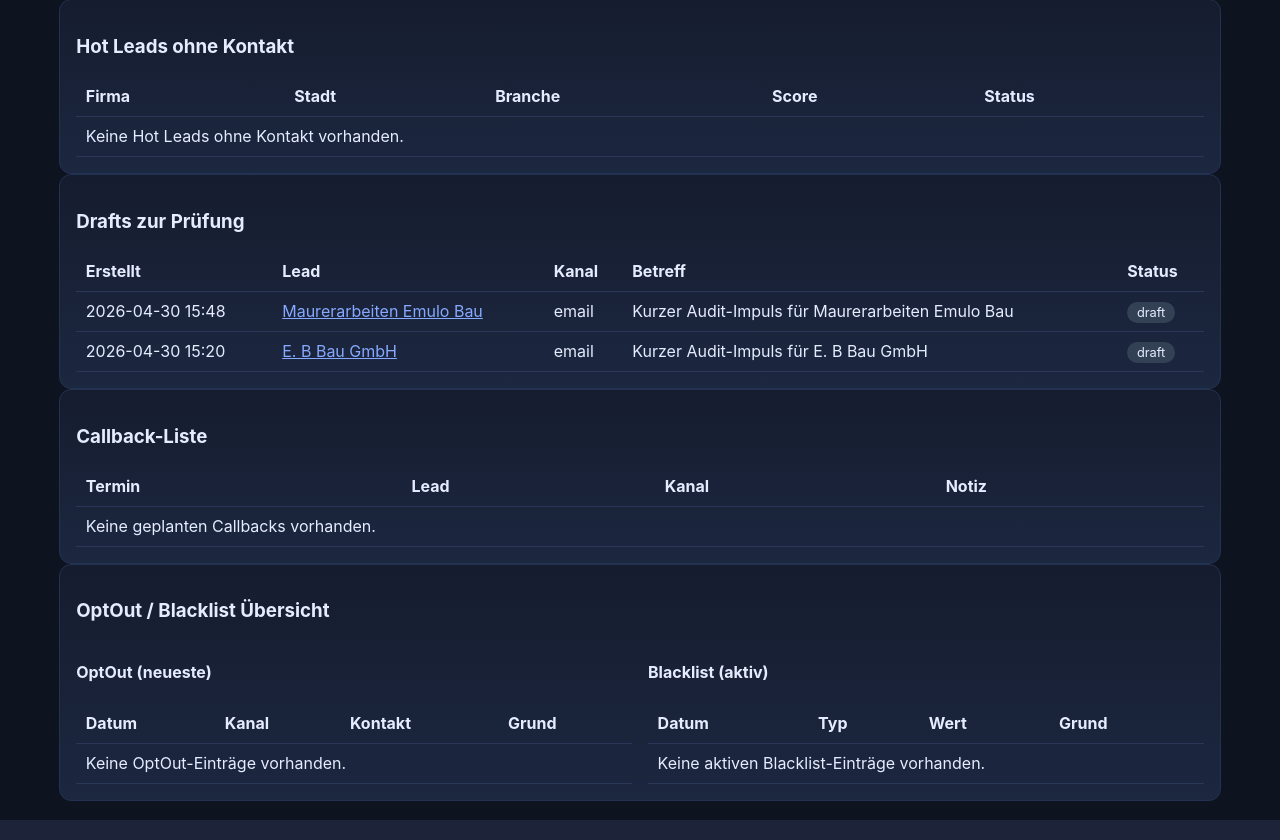
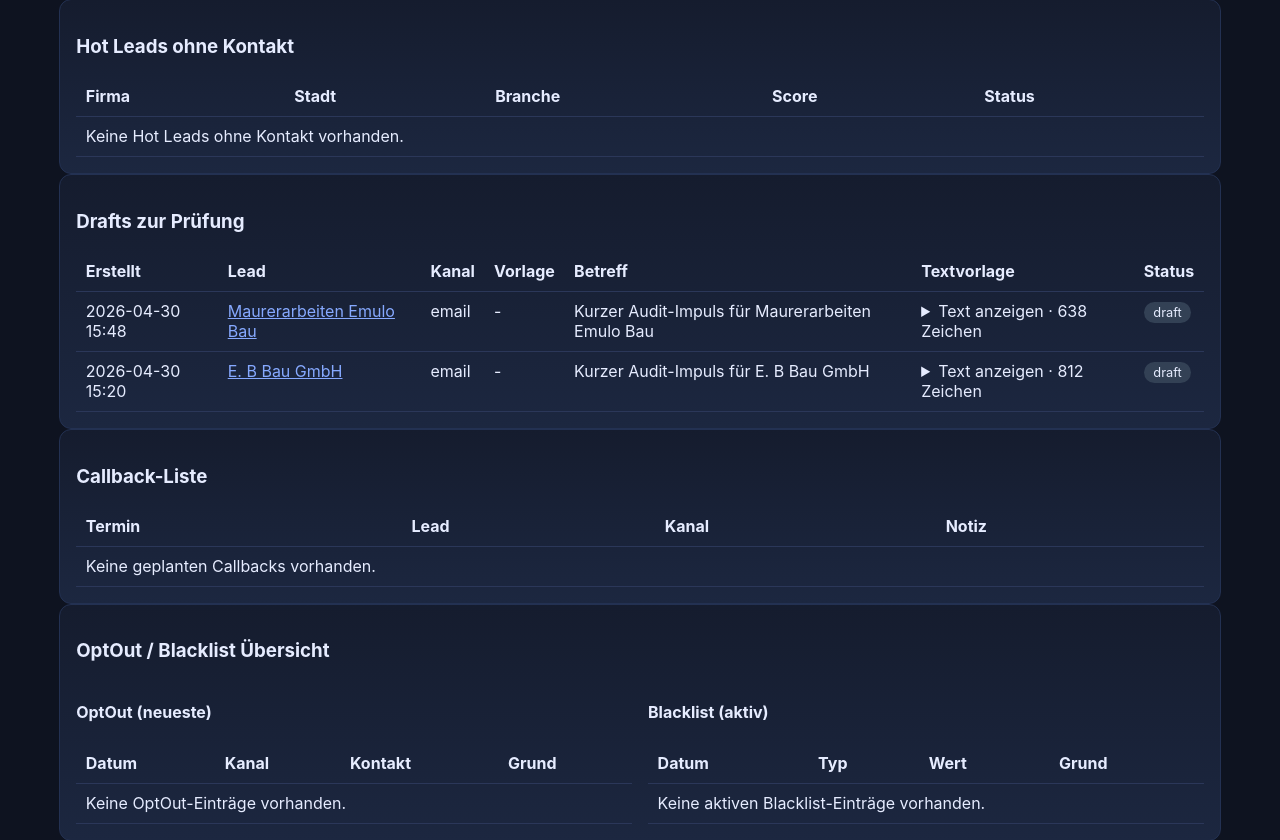
Before and after one commit to Marcel-Schlanzke1994/auto-leads, a Flask app: page /outreach in a window 1280 px wide. Shown: the part 507-1347 px from the top of the page. Run offline with Flask 3, Linux system fonts and the light colour scheme; parts of the project's set-up code (start-up, migrations or seed data) failed here and were passed over.

Commit message:
Add files via upload

```diff
--- a/app/templates/outreach.html
+++ b/app/templates/outreach.html
@@ -67,22 +67,61 @@
 
 <section class="panel">
   <h3>Drafts zur Prüfung</h3>
+
   <div class="table-wrap">
     <table>
       <thead>
-        <tr><th>Erstellt</th><th>Lead</th><th>Kanal</th><th>Betreff</th><th>Status</th></tr>
+        <tr>
+          <th>Erstellt</th>
+          <th>Lead</th>
+          <th>Kanal</th>
+          <th>Vorlage</th>
+          <th>Betreff</th>
+          <th>Textvorlage</th>
+          <th>Status</th>
+        </tr>
       </thead>
+
       <tbody>
         {% for draft in drafts_for_review %}
         <tr>
           <td>{{ draft.created_at.strftime('%Y-%m-%d %H:%M') if draft.created_at else '-' }}</td>
-          <td><a href="{{ url_for('leads.lead_detail', lead_id=draft.lead_id) }}">{{ draft.lead.company_name }}</a></td>
-          <td>{{ draft.channel }}</td>
+
+          <td>
+            <a href="{{ url_for('leads.lead_detail', lead_id=draft.lead_id) }}">
+              {{ draft.lead.company_name }}
+            </a>
+          </td>
+
+          <td>{{ draft.channel or '-' }}</td>
+
+          <td>{{ draft.template_key or '-' }}</td>
+
           <td>{{ draft.subject or '-' }}</td>
-          <td><span class="pill">{{ draft.status }}</span></td>
+
+          <td style="max-width: 520px;">
+            <details>
+              <summary>
+                Text anzeigen
+                {% if draft.body %}
+                  · {{ draft.body|length }} Zeichen
+                {% endif %}
+              </summary>
+
+              <div style="white-space: pre-wrap; margin-top: 10px; padding: 12px; border: 1px solid rgba(255,255,255,.15); border-radius: 10px; background: rgba(0,0,0,.18);">
+                {{ draft.body or 'Kein Text vorhanden.' }}
+              </div>
+            </details>
+          </td>
+
+          <td>
+            <span class="pill {{ draft.status }}">{{ draft.status }}</span>
+          </td>
         </tr>
         {% else %}
-        <tr><td colspan="5">Keine Drafts zur Prüfung vorhanden.</td></tr>
+        <tr>
+          <td colspan="7">Keine Drafts zur Prüfung vorhanden.</td>
+        </tr>
         {% endfor %}
       </tbody>
     </table>
```
Also changed, not shown: app/__init__.py (line endings or trailing spaces), app/extensions.py (line endings or trailing spaces), app/forms.py (line endings or trailing spaces), app/models.py (line endings or trailing spaces), app/static/dashboard.js (line endings or trailing spaces), app/static/styles.css (line endings or trailing spaces), app/templates/base.html (line endings or trailing spaces), app/templates/dashboard.html (line endings or trailing spaces), app/templates/job_detail.html (line endings or trailing spaces), app/templates/jobs.html (line endings or trailing spaces), app/templates/lead_detail.html (line endings or trailing spaces), app/templates/leads.html (line endings or trailing spaces), app/utils.py (line endings or trailing spaces).
